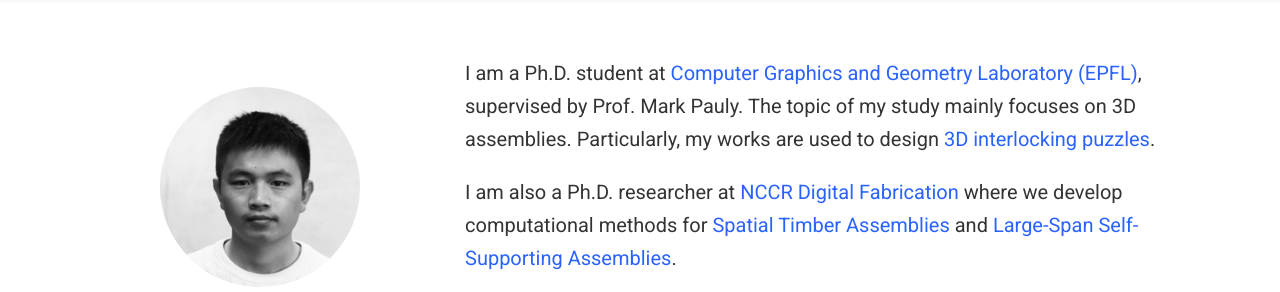
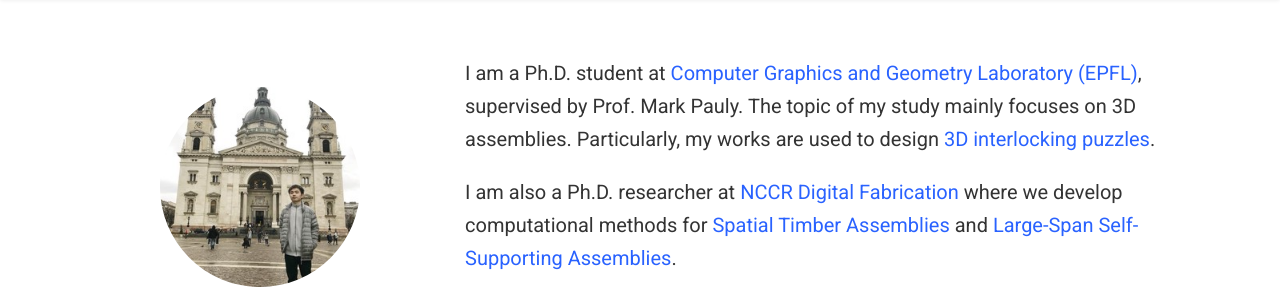
Before and after one commit to KIKI007/ziqi.wang, a plain HTML site: page authors/admin/index.html in a window 1280 px wide. Shown: the part 73-365 px from the top of the page. Drawn offline with nearby package versions, Linux system fonts and the light colour scheme; some icons are missing.

Commit message:
update image

```diff
--- a/authors/admin/index.html
+++ b/authors/admin/index.html
@@ -306,7 +306,7 @@
 
 
 
-      <img class="portrait" src="/authors/admin/avatar_hu8307caed69e7712b48434b57a3333ba3_35774_250x250_fill_lanczos_center_2.png" itemprop="image" alt="Avatar">
+      <img class="portrait" src="/authors/admin/avatar_hu8399236e323258f7873860c2bf7e643a_209613_250x250_fill_q90_lanczos_center.jpg" itemprop="image" alt="Avatar">
 
 
       <div class="portrait-title">
```
Also changed, not shown: index.html (+1 -1 lines), authors/admin/avatar.jpg (added), authors/admin/avatar01.png (added), authors/admin/avatar_hu8399236e323258f7873860c2bf7e643a_209613_250x250_fill_q90_lanczos_center.jpg (added).
